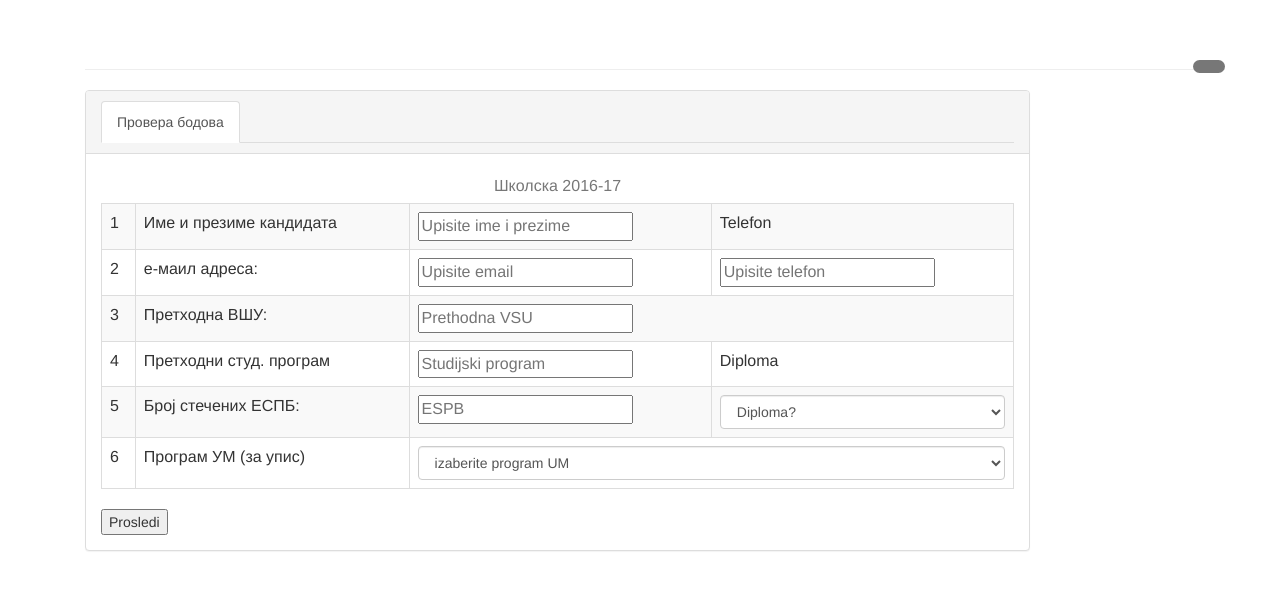
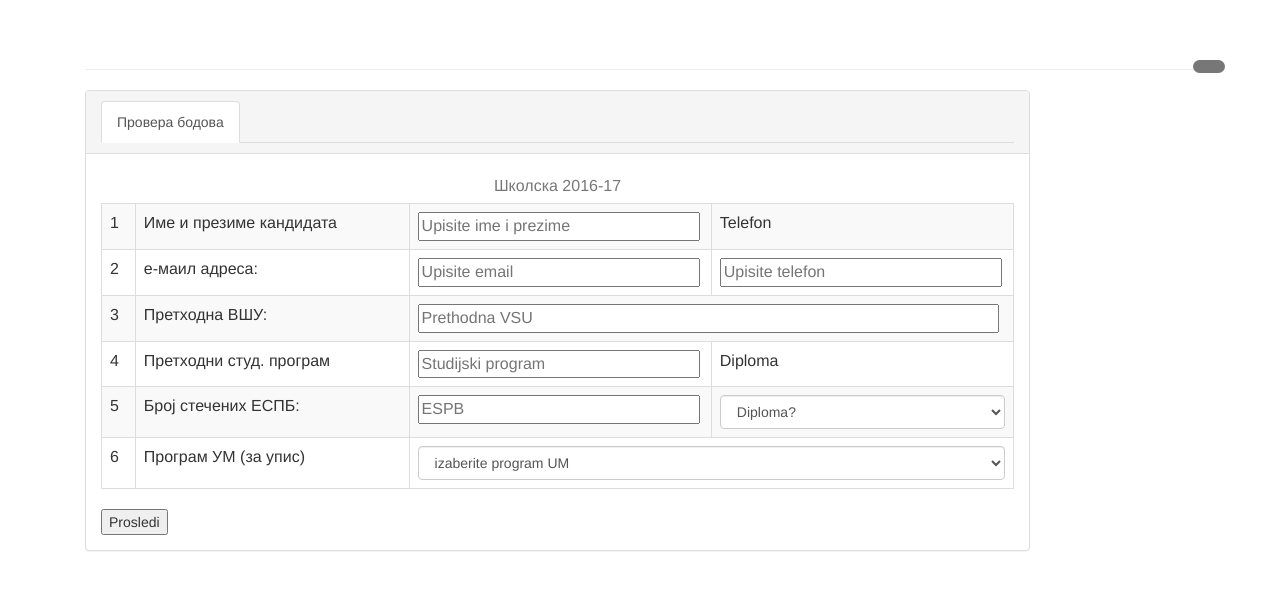
Before and after one commit to sasazlat/it490, a Flask app: page / in a window 1280 px wide. Shown: the top 590 px of the page. Run offline with Flask 2, Linux system fonts and the light colour scheme; some libraries are stand-ins or nearby versions.

Commit message:
kreirana radna grana

```diff
--- a/IT490/templates/index.html
+++ b/IT490/templates/index.html
@@ -10,12 +10,6 @@
 {{super()}}
 <link href="../static/css/bootstrap.css" rel="stylesheet" />
 <style>
-<<<<<<< HEAD
-    /*trebalo bi stavit u poseban fajl*/
-=======
-    /*trebalo bi stavit u poseban fajl kaze radna*/
->>>>>>> radna
-    /*grana hotfix*/
     td > input[type='text'], html > body input[type='email'] {
         width: 99%;
         /*this will set the width of the textbox equal to its container td*/
```
Also changed, not shown: 2 other files.
